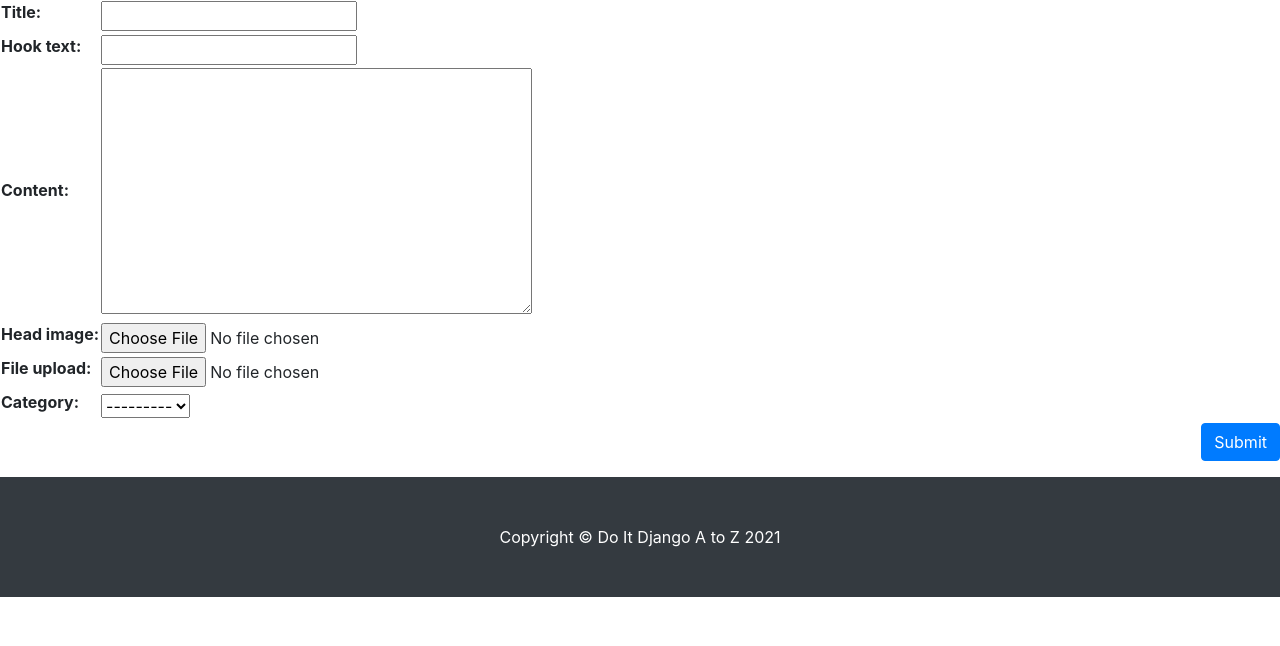
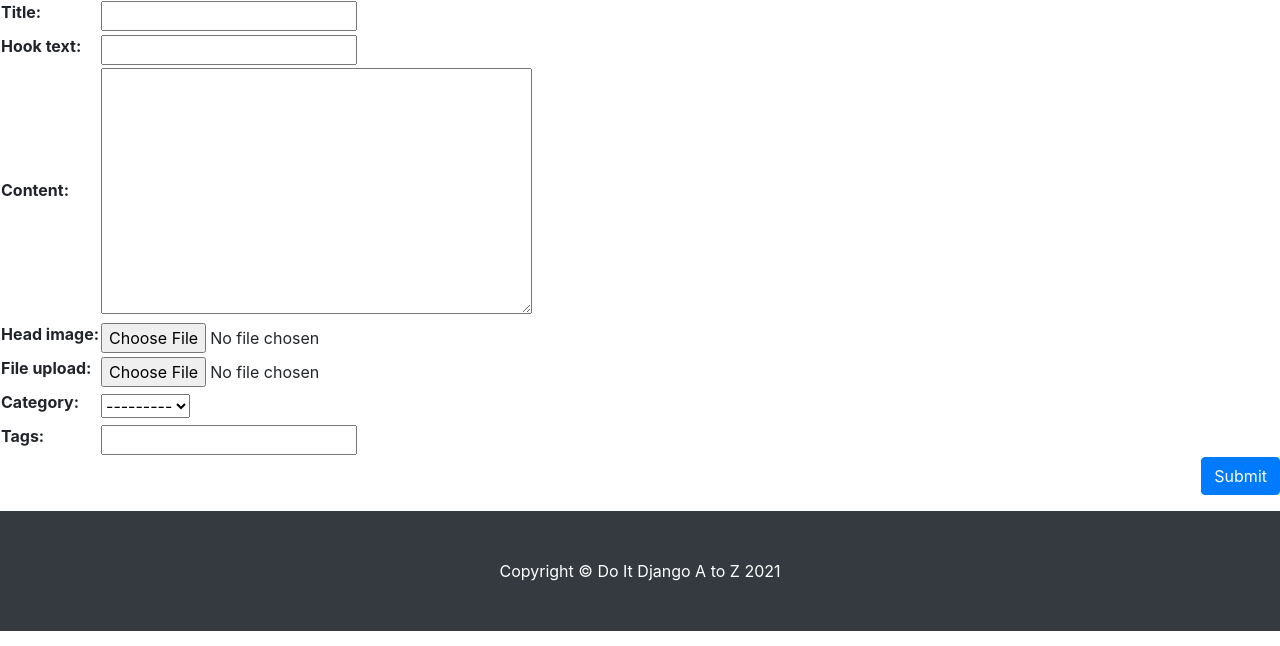
Before and after one commit to genuinekim/do_it_django, a Django app: page /blog/create_post/ in a window 1280 px wide. Shown: the part 154-800 px from the top of the page. Run offline with Django 4.2, Linux system fonts and the light colour scheme; the visitor is signed in with stand-in values (Sample User, id 1); data that the repository does not hold is empty; some libraries are stand-ins or nearby versions.

Commit message:
Add tag with text typing in post_create page

```diff
--- a/blog/templates/blog/post_form.html
+++ b/blog/templates/blog/post_form.html
@@ -8,6 +8,10 @@
     <form method='post', enctype = multipart/form-data>{% csrf_token %}
         <table>
             {{ form }}
+            <tr>
+                <th><label for="id_tags_str">Tags:</label></th>
+                <td><input type="text" name="tags_str" id="id_tags_str"></td>
+            </tr>
         </table>
         <button type="submit" class="btn btn-primary float-right">Submit</button>
     </form>
--- a/blog/views.py
+++ b/blog/views.py
@@ -3,6 +3,7 @@ from django.views.generic import ListView, DetailView, CreateView, UpdateView
 from django.contrib.auth.mixins import LoginRequiredMixin, UserPassesTestMixin
 from .models import Post, Category, Tag
 from django.core.exceptions import PermissionDenied
+from django.utils.text import slugify
 
 def tag_page(request, slug):
     tag = Tag.objects.get(slug=slug)
@@ -62,9 +63,27 @@ class PostCreate(LoginRequiredMixin, UserPassesTestMixin, CreateView):
         current_user = self.request.user
         if current_user.is_authenticated and (current_user.is_staff or current_user.is_superuser):
             form.instance.author = current_user
-            return super(PostCreate, self).form_valid(form)
-        else:
-            return redirect('/blog/')
+            response = super(PostCreate, self).form_valid(form)
+
+            tags_str = self.request.POST.get('tags_str')
+            if tags_str:
+                tags_str = tags_str.strip()
+
+                tags_str = tags_str.replace(',',';')
+                tags_list = tags_str.split(';')
+
+                for t in tags_list:
+                    t = t.strip()
+                    tag, is_tag_created = Tag.objects.get_or_create(name=t)
+                    if is_tag_created:
+                        tag.slug = slugify(t, allow_unicode=True)
+                        tag.save()
+                    self.object.tags.add(tag)
+
+                return response
+
+            else:
+                return redirect('/blog/')
 
 class PostList(ListView): #CBV
     model = Post
```
Also changed, not shown: blog/tests.py (+8 -0 lines).
